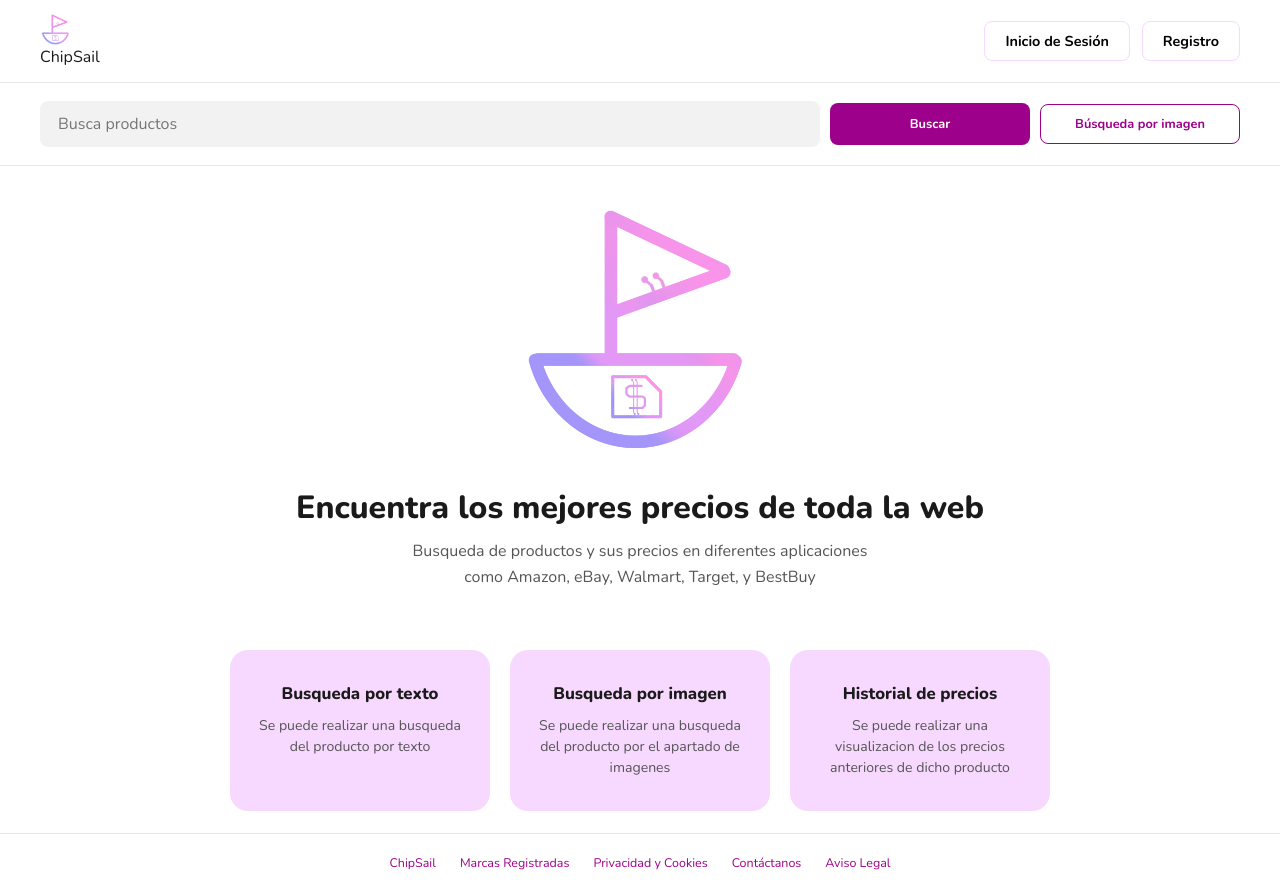
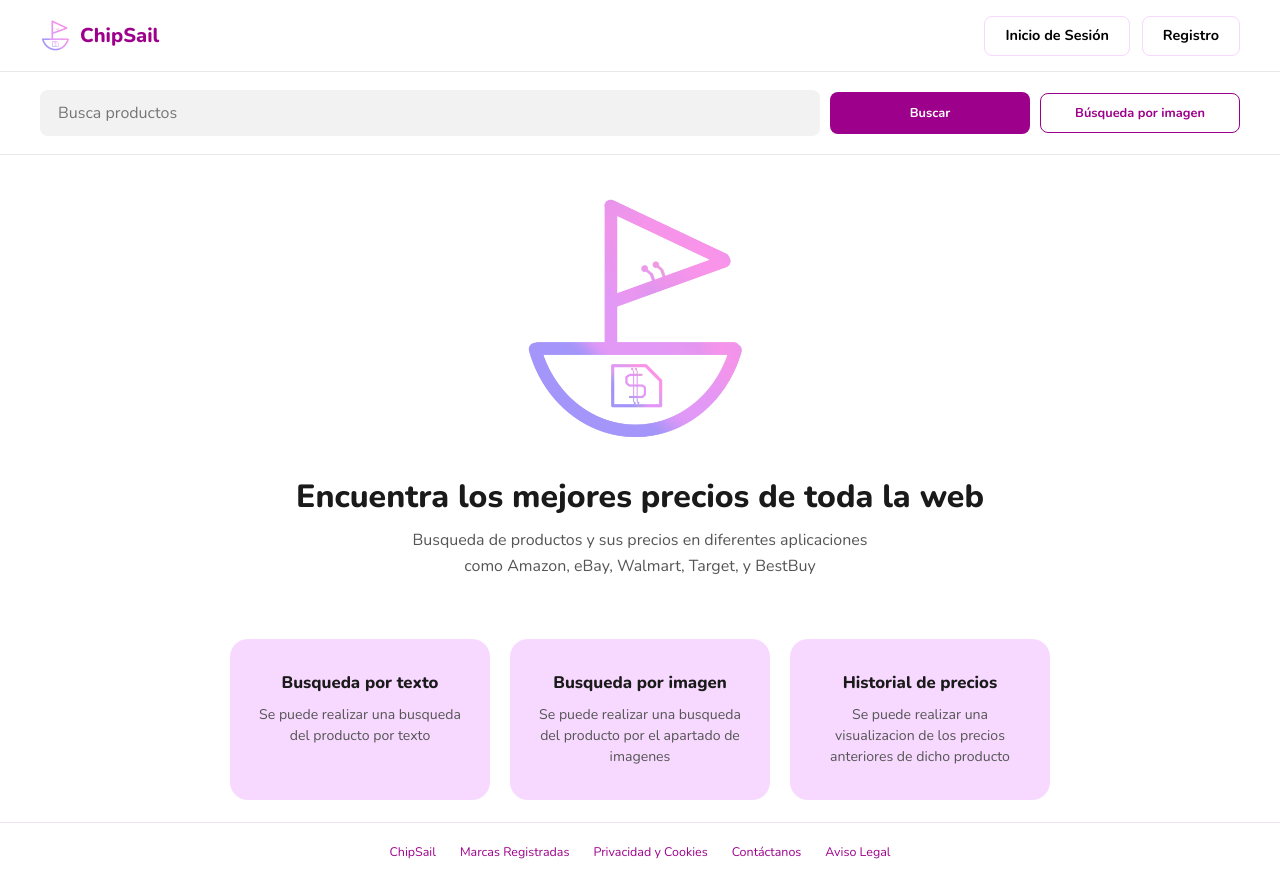
Before and after one commit to tecnologias2026-1/ChipSail, a plain HTML site: page index.html in a window 1280 px wide. Drawn offline with nearby package versions, Linux system fonts and the light colour scheme.

Commit message:
Update index.html

```diff
--- a/index.html
+++ b/index.html
@@ -18,7 +18,7 @@
 <!-- ══════════ INICIO ══════════ -->
 <div id="page-home" class="page active">
   <header>
-    <button class="logo-btn" onclick="goTo('home')"><img src="assets/Logo fondo blanco.png" class="logo-img"> ChipSail</button >
+    <span tabindex="0" class="logo" onclick="goTo('home')"><img src="assets/Logo fondo blanco.png" class="logo-img"> ChipSail</span>
     <div class="header-buttons">
       <button  class="btn-outline" onclick="goTo('login')">Inicio de Sesión</button>
       <button  class="btn-outline" onclick="goTo('registro')">Registro</button>
@@ -47,7 +47,7 @@
 <div id="page-login" class="page" style="flex-direction:column;">
   <header>
 
-      <button class="logo-btn" onclick="goTo('home')"><img src="assets/Logo fondo blanco.png" class="logo-img"> ChipSail</button >
+      <span tabindex="0" class="logo" onclick="goTo('home')"><img src="assets/Logo fondo blanco.png" class="logo-img"> ChipSail</span>
       <div class="header-buttons">
         <button  class="btn-outline" onclick="goTo('login')">Inicio de Sesión</button>
         <button  class="btn-outline" onclick="goTo('registro')">Registro</button>
@@ -76,7 +76,7 @@
 <!-- ══════════ REGISTRO ══════════ -->
 <div id="page-registro" class="page" style="flex-direction:column;">
   <header>
-    <button class="logo-btn" onclick="goTo('home')"><img src="assets/Logo fondo blanco.png" class="logo-img"> ChipSail</button>
+    <span class="logo" onclick="goTo('home')"><img src="assets/Logo fondo blanco.png" class="logo-img"> ChipSail</span>
     <div class="header-buttons">
       <button class="btn-outline" onclick="goTo('login')">Inicio de Sesión</button>
       <button class="btn-outline" onclick="goTo('registro')">Registro</button>
@@ -124,7 +124,7 @@
 <div id="page-resultados" class="page" style="flex-direction:column;">
   <header>
 
-      <button  class="logo-btn" onclick="goTo('home')"><img src="assets/Logo fondo blanco.png" class="logo-img" alt="logo"> ChipSail</button >
+      <span class="logo" onclick="goTo('home')"><img src="assets/Logo fondo blanco.png" class="logo-img" alt="logo"> ChipSail</span>
       <div class="header-user-area">
         <button class="user-btn" onclick="toggleDD('dd-res')" aria-label="Menú">
           <svg viewBox="0 0 24 24"><path d="M12 12c2.7 0 4.8-2.1 4.8-4.8S14.7 2.4 12 2.4 7.2 4.5 7.2 7.2 9.3 12 12 12zm0 2.4c-3.2 0-9.6 1.6-9.6 4.8v2.4h19.2v-2.4c0-3.2-6.4-4.8-9.6-4.8z"/></svg>
@@ -176,7 +176,7 @@
 <!-- ══════════ CARRITO ══════════ -->
 <div id="page-carrito" class="page" style="flex-direction:column;">
   <header>
-    <button class="logo-btn" onclick="goTo('resultados')"><img src="assets/Logo fondo blanco.png" class="logo-img" alt="logo"> ChipSail</button>
+    <span class="logo" onclick="goTo('resultados')"><img src="assets/Logo fondo blanco.png" class="logo-img" alt="logo"> ChipSail</span>
     <div class="header-user-area">
       <button class="user-btn" onclick="toggleDD('dd-carrito')"><svg viewBox="0 0 24 24"><path d="M12 12c2.7 0 4.8-2.1 4.8-4.8S14.7 2.4 12 2.4 7.2 4.5 7.2 7.2 9.3 12 12 12zm0 2.4c-3.2 0-9.6 1.6-9.6 4.8v2.4h19.2v-2.4c0-3.2-6.4-4.8-9.6-4.8z"/></svg></button>
       <div class="user-dropdown" id="dd-carrito">
@@ -223,7 +223,7 @@
 <!-- ══════════ PAGO ══════════ -->
 <div id="page-pago" class="page" style="flex-direction:column;">
   <header>
-    <button class="logo-btn" onclick="goTo('carrito')"><img src="assets/Logo fondo blanco.png" class="logo-img" alt="logo"> ChipSail</button>
+    <span class="logo" onclick="goTo('carrito')"><img src="assets/Logo fondo blanco.png" class="logo-img" alt="logo"> ChipSail</span>
     <div class="header-user-area">
       <button class="user-btn" onclick="toggleDD('dd-pago')"><svg viewBox="0 0 24 24"><path d="M12 12c2.7 0 4.8-2.1 4.8-4.8S14.7 2.4 12 2.4 7.2 4.5 7.2 7.2 9.3 12 12 12zm0 2.4c-3.2 0-9.6 1.6-9.6 4.8v2.4h19.2v-2.4c0-3.2-6.4-4.8-9.6-4.8z"/></svg></button>
       <div class="user-dropdown" id="dd-pago">
@@ -316,7 +316,7 @@
 <!-- ══════════ COMPRA EXITOSA ══════════ -->
 <div id="page-exitosa" class="page" style="flex-direction:column;">
   <header>
-    <button class="logo-btn" onclick="goTo('home')"><img src="assets/Logo fondo blanco.png" class="logo-img" alt="logo"> ChipSail</button>
+    <span class="logo" onclick="goTo('home')"><img src="assets/Logo fondo blanco.png" class="logo-img" alt="logo"> ChipSail</span>
     <div class="header-user-area">
       <button class="user-btn" onclick="toggleDD('dd-exitosa')"><svg viewBox="0 0 24 24"><path d="M12 12c2.7 0 4.8-2.1 4.8-4.8S14.7 2.4 12 2.4 7.2 4.5 7.2 7.2 9.3 12 12 12zm0 2.4c-3.2 0-9.6 1.6-9.6 4.8v2.4h19.2v-2.4c0-3.2-6.4-4.8-9.6-4.8z"/></svg></button>
       <div class="user-dropdown" id="dd-exitosa">
```
